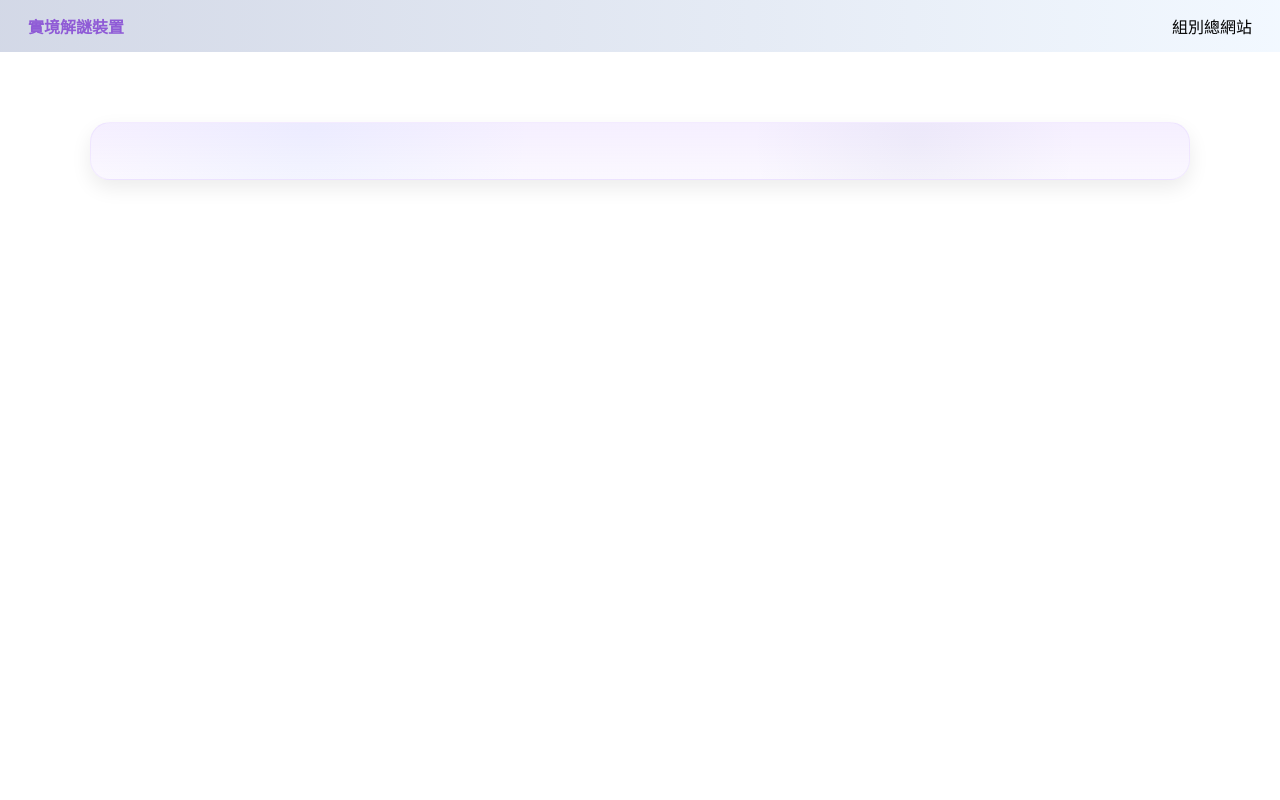
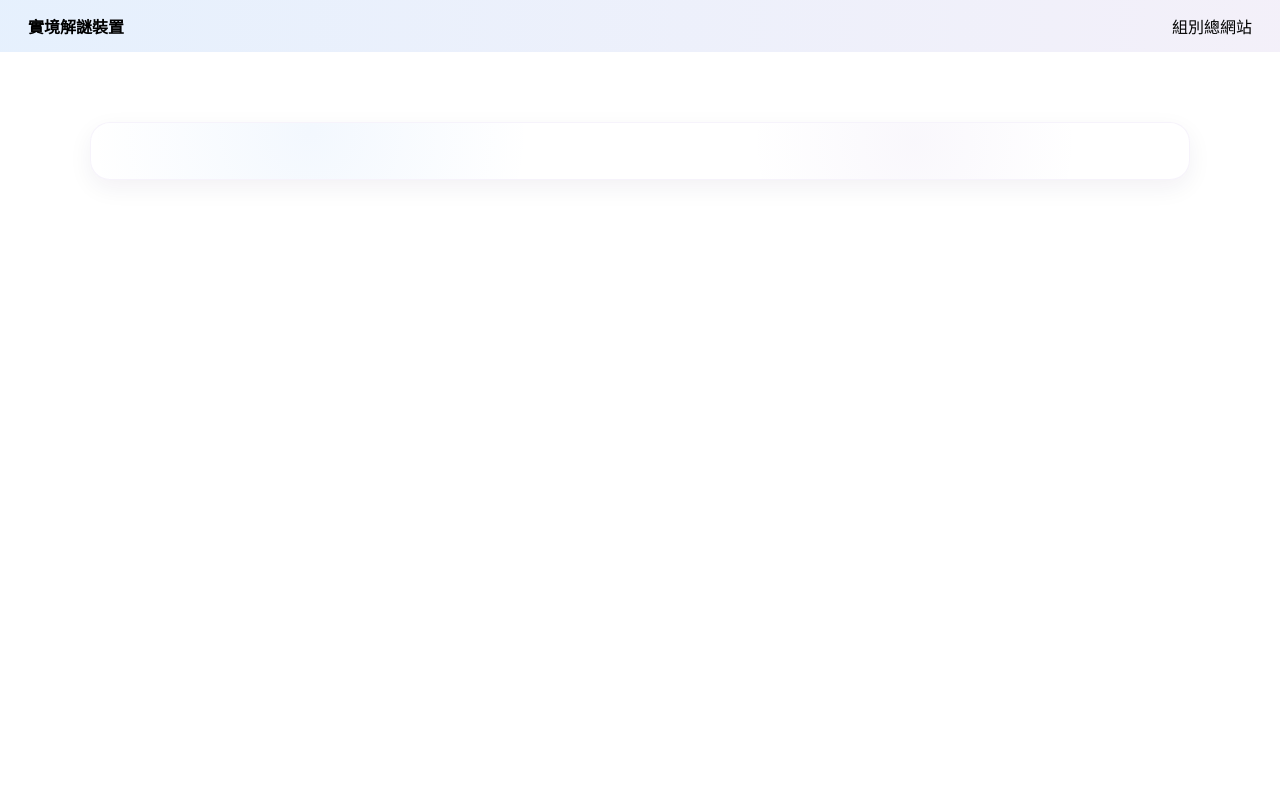
Before and after one commit to 0w0-en/Food, a Django app: template sensors/templates/sensors/base.html in a window 1280 px wide. Run offline with Django 4.2, Linux system fonts and the light colour scheme; the template is opened without the code that fills it, so the values that code supplies are empty.

Commit message:
UI: adjust color palette for better contrast (purple/pink/blue/yellow, white bg, dark text)

```diff
--- a/static/sensors/style.css
+++ b/static/sensors/style.css
@@ -1,14 +1,16 @@
 .root-theme{
-  --primary: #b78cff; /* light purple */
-  --accent: #fb90c4; /* light pink */
-  --muted: #58a9ff; /* light blue */
-  --card-bg: rgba(183,140,255,0.08);
-  --glass: rgba(255,255,255,0.9);
-  --text-color: #222222;
+  --primary: #6b3fb5; /* purple */
+  --accent: #ff7bb3; /* pink */
+  --muted: #2f86f0; /* blue */
+  --highlight: #ffd24d; /* yellow */
+  --card-bg: rgba(107,63,181,0.06);
+  --glass: rgba(255,255,255,0.95);
+  --text-color: #1f1f1f; /* dark text for readability */
+  --header-text: #34204a; /* darker purple for headings */
 }
 :root{
   --root-font: 'Poppins', 'Noto Sans TC', system-ui, -apple-system, 'Segoe UI', Roboto, 'Helvetica Neue', Arial;
-  --primary-text: #8f5bd6; /* darker purple for text */
+  --primary-text: var(--header-text);
 }
 html,body{height:100%;margin:0}
 body{
@@ -28,18 +30,18 @@ h1, h2, h3, .page-header h1, .page-header .title-left h1, .page-header .title-le
 .bg-art{display:none}
 /* jellyfish SVGs removed */
 
-.navbar{position:relative;z-index:2;display:flex;justify-content:space-between;align-items:center;padding:14px 28px;background:linear-gradient(90deg, rgba(10,40,120,0.18), rgba(88,169,255,0.08));color:var(--text-color)}
-.navbar .nav-left{color: var(--primary-text);font-weight:700}
-.navbar a{color:var(--accent);text-decoration:none}
+.navbar{position:relative;z-index:2;display:flex;justify-content:space-between;align-items:center;padding:14px 28px;background:linear-gradient(90deg, rgba(47,134,240,0.12), rgba(107,63,181,0.08));color:var(--text-color)}
+.navbar .nav-left{color: var(--header-text);font-weight:700}
+.navbar a{color:var(--header-text);text-decoration:none}
 .container{position:relative;z-index:2;padding:40px;max-width:1100px;margin:30px auto}
-.hero-card{background: linear-gradient(180deg, rgba(183,140,255,0.14), rgba(183,140,255,0.06)); border-radius:20px; padding:28px; box-shadow: 0 8px 20px rgba(0,0,0,0.08); border:1px solid rgba(183,140,255,0.12);}
+.hero-card{background: linear-gradient(180deg, rgba(255,255,255,0.0), rgba(255,255,255,0.0)); border-radius:20px; padding:28px; box-shadow: 0 8px 24px rgba(30,20,60,0.06); border:1px solid rgba(107,63,181,0.06);}
 .hero-card{position:relative;overflow:hidden}
 
 /* Decorative background moved inside dashboard */
 .hero-card .bg-art-inner{
   position:absolute;inset:0;z-index:0;pointer-events:none;
-  background-image: radial-gradient(circle at 20% 15%, rgba(88,169,255,0.06) 0, transparent 25%),
-                    radial-gradient(circle at 75% 35%, rgba(10,40,120,0.04) 0, transparent 20%);
+  background-image: radial-gradient(circle at 20% 15%, rgba(47,134,240,0.06) 0, transparent 25%),
+                    radial-gradient(circle at 75% 35%, rgba(107,63,181,0.04) 0, transparent 20%);
 }
 
 /* Ensure content sits above inner bg */
```
Also changed, not shown: other parts of static/sensors/style.css (+11 -11 lines).
